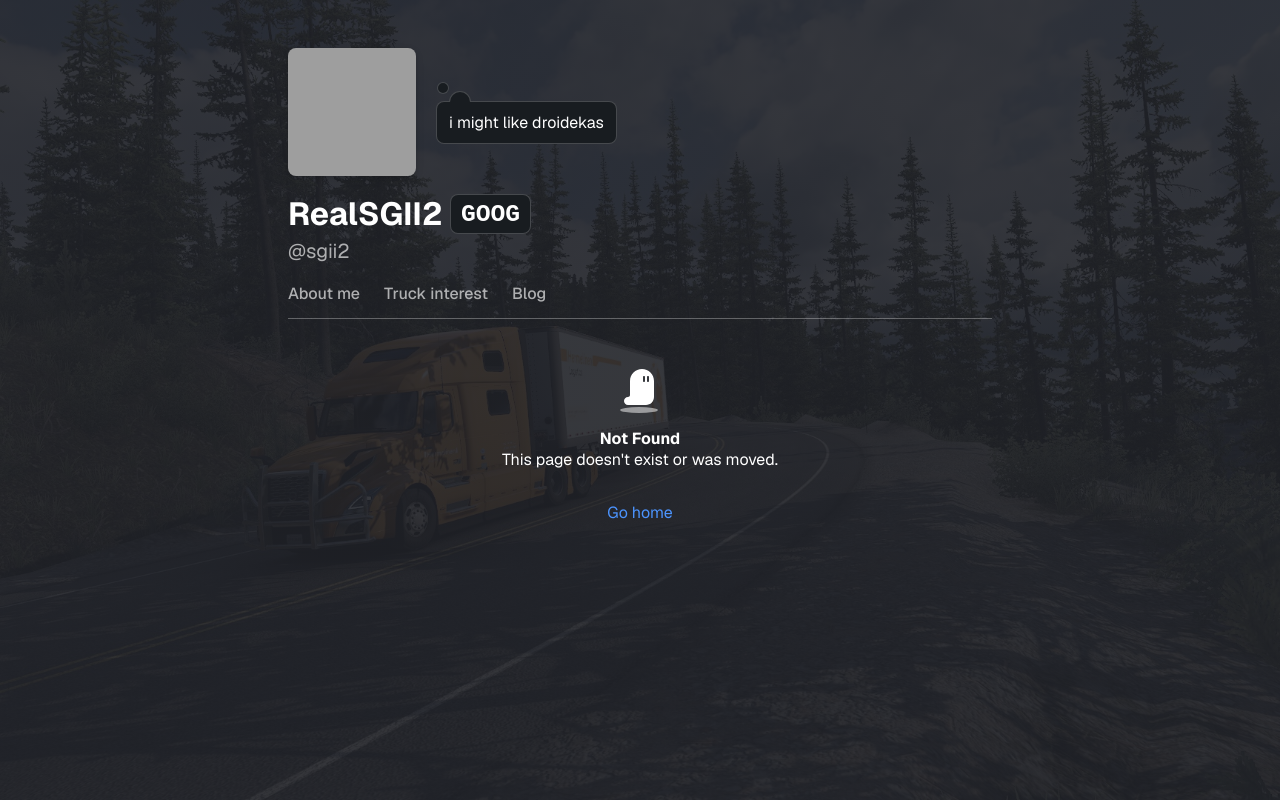
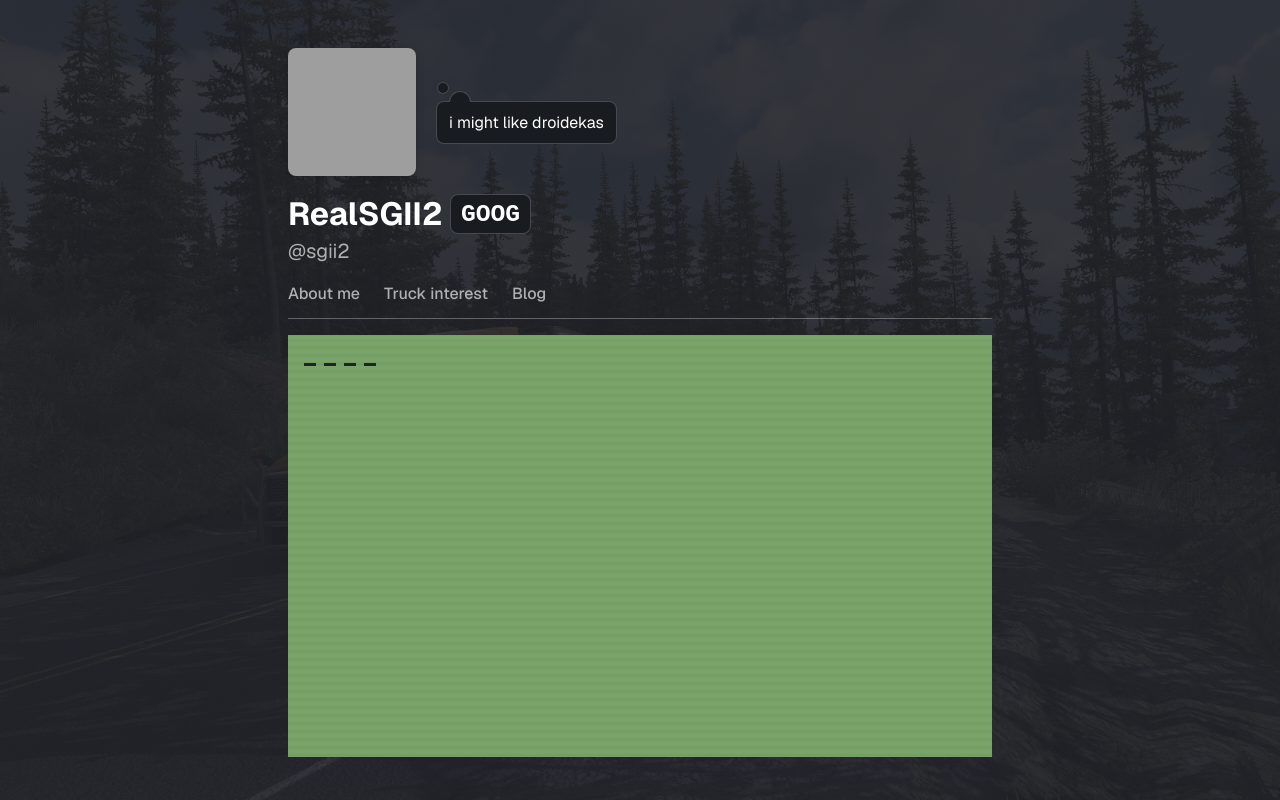
Before and after one commit to RealSGII2/homepage-v4, a Next.js app: page /2990 in a window 1280 px wide. Before the commit this address had no page. Built offline with nearby package versions, Linux system fonts and the light colour scheme; grey boxes are pictures that could not be loaded; a web font is replaced by a local one.

Commit message:
MORE secrets 👁️

```diff
--- /dev/null
+++ b/src/app/173810246561409611302048/page.module.scss
@@ -0,0 +1,19 @@
+$zoom: 0.75;
+
+.computer {
+  width: 100%;
+  aspect-ratio: 5 / 3;
+
+  iframe {
+    width: #{100% / $zoom};
+    height: #{100% / $zoom};
+
+    -ms-zoom: #{$zoom};
+    -moz-transform: scale(#{$zoom});
+    -moz-transform-origin: 0 0;
+    -o-transform: scale(#{$zoom});
+    -o-transform-origin: 0 0;
+    -webkit-transform: scale(#{$zoom});
+    -webkit-transform-origin: 0 0;
+  }
+}
--- /dev/null
+++ b/src/app/2990/client.tsx
@@ -0,0 +1,59 @@
+'use client';
+
+import styles from "@/app/2990/page.module.scss";
+import { useEffect, useRef, useState } from "react";
+import { redirect } from "next/navigation";
+
+const Dot = () => <div className={styles.dot} />;
+const ErrorDot = () => <div className={styles.dot + " " + styles.error} />;
+const Empty = () => <div className={styles.blank} />;
+
+const correct = "soma"
+
+export default function Password() {
+  const [guesses, setGuesses] = useState<string[]>(['']);
+  const errorSound = useRef<HTMLAudioElement>(null)
+
+  useEffect(() => {
+    const listener = ({ key, ctrlKey, shiftKey, altKey, metaKey }: KeyboardEvent) => {
+      if (ctrlKey || shiftKey || altKey || metaKey) return;
+
+      if (key.length == 1) {
+        const newGuesses = [...guesses.slice(0, -1), guesses[guesses.length - 1] + key.toLowerCase()].map(x => x.slice(0, 4))
+
+        if (newGuesses[newGuesses.length - 1] == correct) {
+          setGuesses(newGuesses);
+          redirect('/173810246561409611302048');
+        }
+
+        if (guesses[guesses.length - 1].length == 3) {
+          setGuesses([...newGuesses, ''].slice(-5));
+          errorSound.current?.play();
+        }
+        else setGuesses(newGuesses);
+      }
+    }
+
+    document.addEventListener("keydown", listener);
+    return () => document.removeEventListener("keydown", listener);
+  }, [guesses]);
+
+  return (
+    <>
+      <audio src="/error.mp3" ref={errorSound} />
+
+      {guesses.map((x, i) => (
+        <div className={[styles.fakeField, i == guesses.length - 2 && styles.last].filter(x => x).join(' ')} key={x + i}>
+          {x.split('').map((character, charI) => {
+            if (i == guesses.length - 1) return <Dot key={charI} />
+
+            if (character == correct[charI]) return <Dot key={charI} />
+            return <ErrorDot key={charI} />
+          })}
+
+          {new Array(4 - x.length).fill(1).map((_, i) => <Empty key={i} />)}
+        </div>
+      ))}
+    </>
+  );
+}
--- /dev/null
+++ b/src/app/2990/page.module.scss
@@ -0,0 +1,57 @@
+.computer {
+  background-color: #749f65;
+  background-image: repeating-linear-gradient(rgba(white, 0.05), rgba(white, 0.05) 4px, transparent 4px, transparent 8px);
+
+  width: 100%;
+  aspect-ratio: 5 / 3;
+
+  animation: scanline 3000ms linear infinite;
+}
+
+.fakeField {
+  display: flex;
+  gap: 8px;
+  padding: 16px 16px 0;
+
+  &.last .error {
+    animation: blink 250ms linear 2;
+  }
+
+  .dot {
+    width: 12px;
+    height: 12px;
+    background-color: #1d251c;
+
+    &.error {
+      background-color: transparent;
+      border: solid 2px #1d251c;
+    }
+  }
+
+  .blank {
+    margin-top: 12px;
+    width: 12px;
+    height: 3px;
+    background-color: #1d251c;
+  }
+}
+
+@keyframes scanline {
+  from {
+    background-position: 0;
+  }
+
+  to {
+    background-position: 0 8px;
+  }
+}
+
+@keyframes blink {
+  from {
+    visibility: visible;
+  }
+
+  50%, to {
+    visibility: hidden;
+  }
+}
--- /dev/null
+++ b/src/app/2990/page.tsx
@@ -0,0 +1,19 @@
+import type { Metadata } from "next";
+import styles from "./page.module.scss";
+import Password from "@/app/2990/client";
+
+export const metadata: Metadata = {
+  title: "2990",
+};
+
+export default function BlogHome() {
+  return (
+    <div style={{ paddingTop: 16 }}>
+      <span className="nocopy" />
+
+      <div className={styles.computer}>
+        <Password />
+      </div>
+    </div>
+  );
+}
--- a/src/app/client.tsx
+++ b/src/app/client.tsx
@@ -40,7 +40,9 @@ export function ClickMe() {
 
   useEffect(() => {
     const onListener = () => {
-      console.log("[Anticheat.touchscreen] Tap detected, all clicks for next 100ms flagged");
+      console.log(
+        "[Anticheat.touchscreen] Tap detected, all clicks for next 100ms flagged",
+      );
       setIsTap(true);
     };
     const offListener = () => setTimeout(setIsTap, 100, false);
@@ -183,7 +185,9 @@ export function ClickMe() {
           setTimeout(() => {
             window.localStorage.setItem(
               "gameLossCount",
-              (+(window.localStorage.getItem("gameLossCount") ?? '0') + 1).toString(),
+              (
+                +(window.localStorage.getItem("gameLossCount") ?? "0") + 1
+              ).toString(),
             );
             window.location.reload();
           }, 90 * 1000),
@@ -195,14 +199,22 @@ export function ClickMe() {
         let interval: NodeJS.Timeout | null = null;
         interval = setInterval(() => {
           const rects = current.getBoundingClientRect();
-          if (rects.x > document.body.clientWidth || rects.y > document.body.clientHeight) reposition(true);
+          if (
+            rects.x > document.body.clientWidth ||
+            rects.y > document.body.clientHeight
+          )
+            reposition(true);
 
           if (window.devicePixelRatio > 1 && document.body.clientWidth > 600) {
-            console.log('[Antichat.zoom] Zoom was detected while mobile breakpoints not hit, next click may be flagged')
+            console.log(
+              "[Antichat.zoom] Zoom was detected while mobile breakpoints not hit, next click may be flagged",
+            );
           }
 
           if (window.devicePixelRatio > 2 && document.body.clientWidth > 600) {
-            console.log('[Antichat.zoom] Zoom autofire threshold hit, forcing anticheat ending')
+            console.log(
+              "[Antichat.zoom] Zoom autofire threshold hit, forcing anticheat ending",
+            );
             clearInterval(interval!);
 
             (
@@ -246,9 +258,18 @@ export function ClickMe() {
         setClickRate([...clickRate, Date.now() - lastClickTime].slice(-50));
         setLastClickTime(Date.now());
 
+        const avg =
+          clickRate.reduce((a, b) => a + b, 0) / clickRate.length / 1000;
+
         console.log(
-          "[Anticheat.autoClicker] Average click rate to date: " +
-            clickRate.reduce((a, b) => a + b, 0) / clickRate.length / 1000 +
+          "[Anticheat.autoClicker] Average click rate to date: " + avg + "s",
+        );
+
+        console.log(
+          "[Anticheat.autoClicker] MAD click rate to date: " +
+            clickRate.map((x) => Math.abs(x - avg)).reduce((a, b) => a + b, 0) /
+              clickRate.length /
+              1000 +
             "s",
         );
       }
@@ -261,8 +282,16 @@ export function ClickMe() {
   const onClick = useCallback(() => {
     if (!isActive || clickRate.length < 1) return;
 
+    document.body.classList.add("gameTriggered");
+
     const avgClickRate =
       clickRate.reduce((a, b) => a + b, 0) / clickRate.length / 1000;
+    const madClickRate =
+      clickRate
+        .map((x) => Math.abs(x - avgClickRate))
+        .reduce((a, b) => a + b, 0) /
+      clickRate.length /
+      1000;
 
     if (isTap)
       (document.querySelector("#end p") as HTMLParagraphElement).innerText =
@@ -273,6 +302,12 @@ export function ClickMe() {
     else if (avgClickRate < 0.125)
       (document.querySelector("#end p") as HTMLParagraphElement).innerText =
         "cheaters will not be tolerated";
+    else if (madClickRate > 0.12375 && madClickRate < 0.12525)
+      (document.querySelector("#end p") as HTMLParagraphElement).innerText =
+        "cheaters will not be tolerated. (is this an error? ping me)";
+    else
+      (document.querySelector("#end p") as HTMLParagraphElement).innerText =
+        "01101100 01101111 01100011 01100001 01110100 01101001 01101111 01101110 00101110 01101000 01110010 01100101 01100110 00100000 00111101 00100000 00110000 01100010 00110000 00110000 00110000 00110000 00110001 00110000 00110001 00110001 00110001 00110000 00110001 00110000 00110001 00110001 00110001 00110000";
 
     window.localStorage.setItem("gameLossCount", "0");
 
--- a/src/app/layout.tsx
+++ b/src/app/layout.tsx
@@ -37,7 +37,7 @@ export default function RootLayout({
     <html lang="en">
       <body className={`${geistSans.variable} ${geistMono.variable}`}>
         <div id="end">
-          <p>01100011 01101000 01100101 01100011 01101011 00100000 01100010 01100001 01100011 01101011 00100000 01101100 01100001 01110100 01100101 01110010</p>
+          <p>inspecting is cheating. cheaters will not be tolerated</p>
         </div>
         <div id="flash" />
         <div id="gameControls">
--- a/src/app/page.module.scss
+++ b/src/app/page.module.scss
@@ -16,7 +16,7 @@
     position: relative;
   }
 
-  &::after {
+  :global(.gameTriggered) &::after {
     content: '';
     position: absolute;
     inset: -200px -600px;
```
Also changed, not shown: src/app/173810246561409611302048/page.tsx (added, +21 -0 lines), 1 other file (tests, documents, lock files or other folders).
